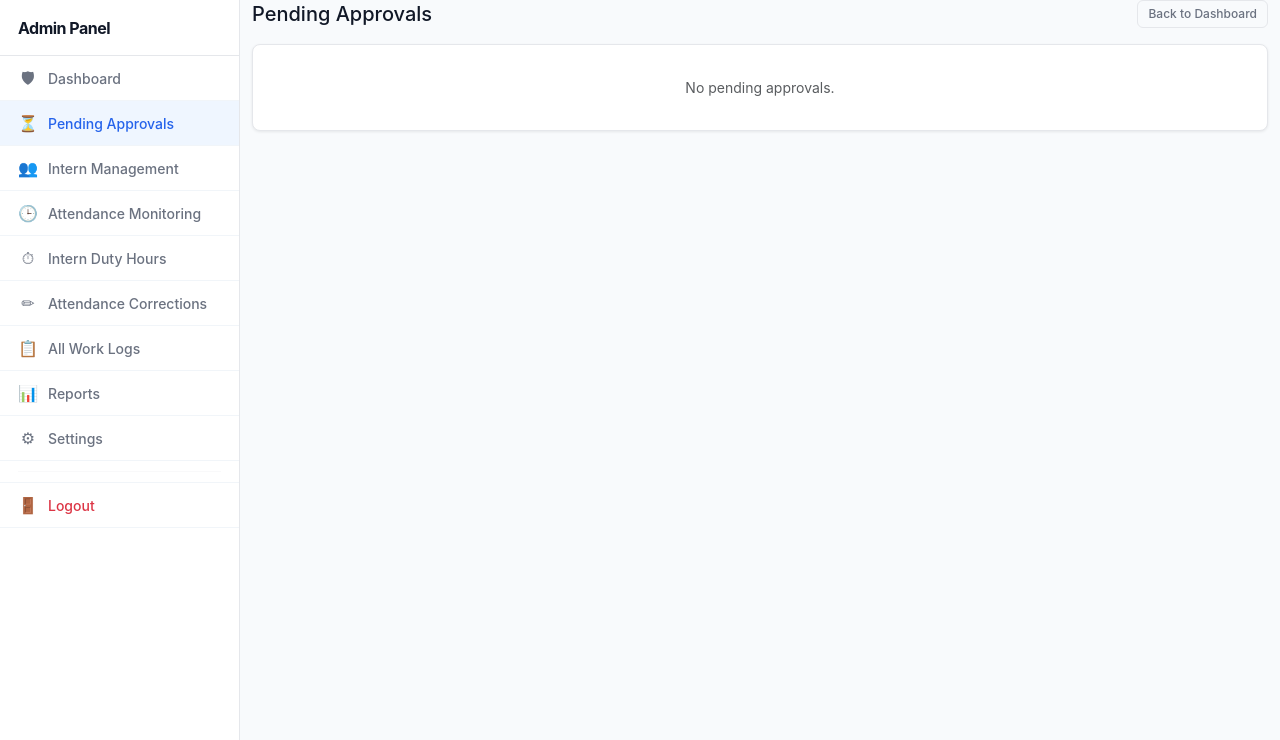
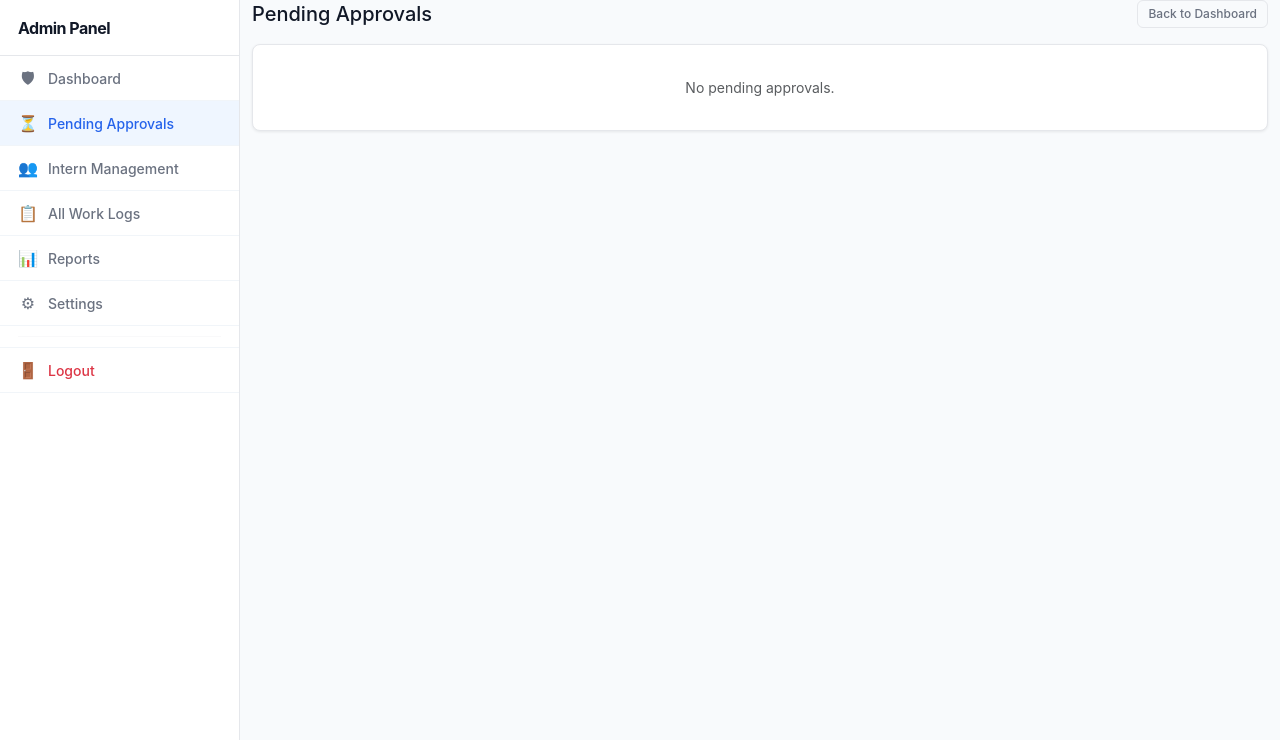
Before and after one commit to maiku218/IWT, a Flask app: page /admin/approvals in a window 1280 px wide. Shown: the part 60-800 px from the top of the page. Run offline with Flask 3, Linux system fonts and the light colour scheme; a user stored in the database is signed in; tables that the repository leaves empty hold one stand-in row (values such as "Sample post").

Commit message:
revert: Remove attendance monitoring from admin sidebar

```diff
--- a/app/templates/base_admin.html
+++ b/app/templates/base_admin.html
@@ -10,9 +10,6 @@
         <li><a class="nav-item {% if ep == 'admin.dashboard' %}active{% endif %}" href="{{ url_for('admin.dashboard') }}"><span class="icon">🛡</span> <span class="text">Dashboard</span></a></li>
         <li><a class="nav-item {% if ep == 'admin.approvals' %}active{% endif %}" href="{{ url_for('admin.approvals') }}"><span class="icon">⏳</span> <span class="text">Pending Approvals</span></a></li>
         <li><a class="nav-item {% if ep == 'admin.interns' %}active{% endif %}" href="{{ url_for('admin.interns') }}"><span class="icon">👥</span> <span class="text">Intern Management</span></a></li>
-        <li><a class="nav-item {% if ep == 'admin.attendance_monitoring' %}active{% endif %}" href="{{ url_for('admin.attendance_monitoring') }}"><span class="icon">🕒</span> <span class="text">Attendance Monitoring</span></a></li>
-        <li><a class="nav-item {% if ep == 'admin.intern_duty_hours' %}active{% endif %}" href="{{ url_for('admin.intern_duty_hours') }}"><span class="icon">⏱</span> <span class="text">Intern Duty Hours</span></a></li>
-        <li><a class="nav-item {% if ep == 'admin.attendance_corrections' %}active{% endif %}" href="{{ url_for('admin.attendance_corrections') }}"><span class="icon">✏</span> <span class="text">Attendance Corrections</span></a></li>
         <li><a class="nav-item {% if ep == 'admin.reports' %}active{% endif %}" href="{{ url_for('admin.reports') }}"><span class="icon">📋</span> <span class="text">All Work Logs</span></a></li>
         <li><a class="nav-item {% if ep == 'admin.reports' %}active{% endif %}" href="{{ url_for('admin.reports') }}"><span class="icon">📊</span> <span class="text">Reports</span></a></li>
         <li><a class="nav-item {% if ep == 'admin.settings' %}active{% endif %}" href="{{ url_for('admin.settings') }}"><span class="icon">⚙</span> <span class="text">Settings</span></a></li>
```
